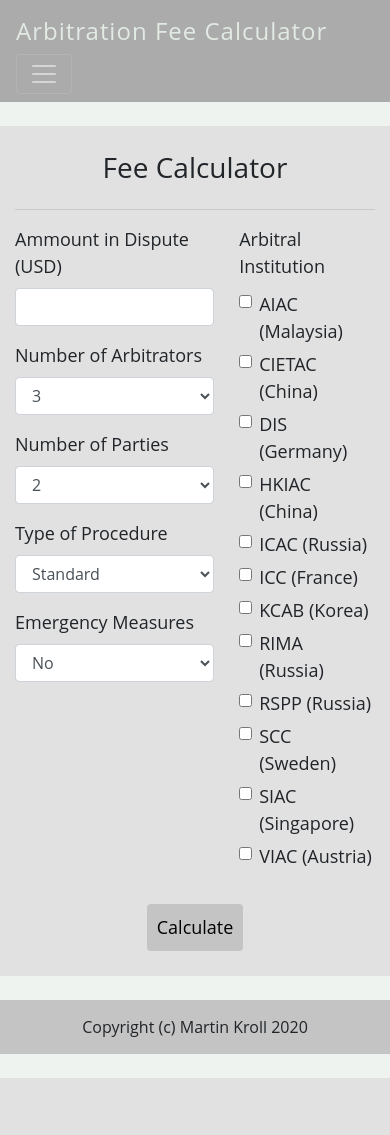
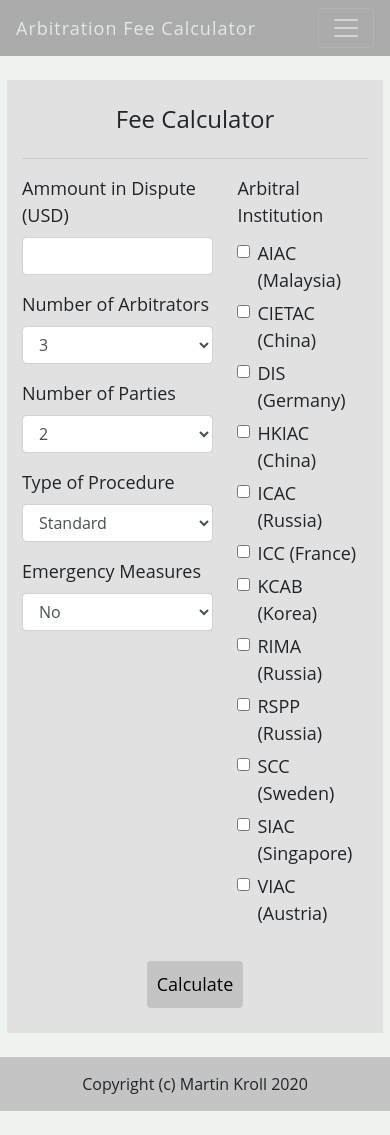
Before and after one commit to martaprilmay/arbcalc_demo, a Django app: page / in a window 390 px wide. Before the commit the page ends 1078 px from the top, so only its background shows below. Run offline with Django 3.2, Linux system fonts and the light colour scheme; data comes from the database, SQL or seed files in the repository; parts of the project's set-up code (start-up, migrations or seed data) failed here and were passed over; some libraries are stand-ins or nearby versions.

Commit message:
fixed mobile

```diff
--- a/calc/static/calc/base.css
+++ b/calc/static/calc/base.css
@@ -90,6 +90,26 @@
   padding-left: 20px;
 }
 
+@media screen and (max-width:500px){
+  #div_id_parties, #div_id_ea,
+  #div_id_ai, #div_id_proc,
+  #div_id_arbs, #div_id_amount,{
+    font-size: medium;
+  }
+  h3{
+    font-size: x-large;
+  }
+}
+@media screen and (max-width:378px){
+  #div_id_parties, #div_id_ea,
+  #div_id_ai, #div_id_proc,
+  #div_id_arbs, #div_id_amount,{
+    font-size: small;
+  }
+  h3{
+    font-size: x-large;
+  }
+}
 
 /* tweeking Bootstrap navbar */
 
@@ -126,6 +146,12 @@
     font-family: 'Open Sans', sans-serif;
 }
 
+@media screen and (max-width:450px){
+  .navbar-custom .navbar-brand,
+  .navbar-custom .navbar-text {
+      font-size: large;
+    }
+}
 /* results */
 
 .res-wrapper{
@@ -200,7 +226,9 @@
   text-align: center;
   margin-bottom: 0px;
 }
-
+/* @media screen and (max-width:450px){
+  .admin_fee, .arbs_fee, .a_fee,
+  .arb_fee, .reg_fee, */
 
 /* footer */
 
--- a/calc/templates/calc/home.html
+++ b/calc/templates/calc/home.html
@@ -8,12 +8,12 @@
     <form action="{% url 'calc:home' %}" method="post">
       {% csrf_token %}
       <div class="cntr">
-        <div class="ctr centr padding-top-15">
+        <div class="ctr centr padding-top-15" style="margin-left: 7px; margin-right: 7px;">
           <h3 style="padding-bottom:0px">Fee Calculator</h3>
         </div>
       </div>
       <div class="cntr">
-        <div class="centr padding-15">
+        <div class="centr padding-15" style="margin-left: 7px; margin-right: 7px;">
           <div class="right">
             <hr class="black">
             {{ form.amount|as_crispy_field }}
@@ -32,7 +32,7 @@
         </div>
       </div>
       <div class="cntr">
-        <div class="ctr centr padding-btm-15">
+        <div class="ctr centr padding-btm-15" style="margin-left: 7px; margin-right: 7px;">
         <input class="bttn" type="submit" name="Calculate" value="Calculate">
         </div>
       </div>
```
